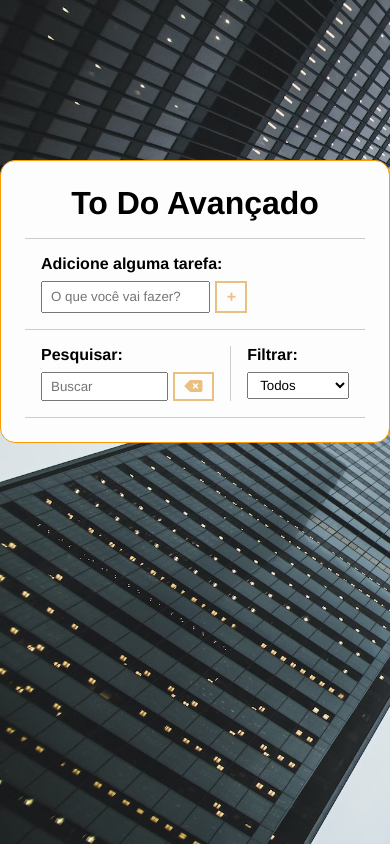
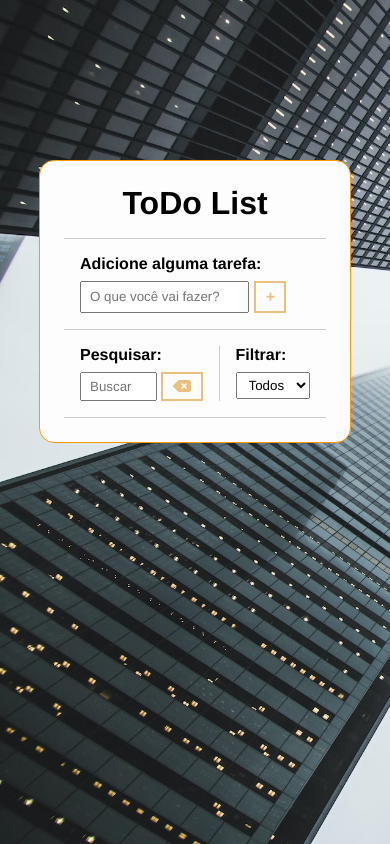
Before and after one commit to baladei/ToDo-Advanced, a plain HTML site: page index.html in a window 390 px wide. Drawn offline with Linux system fonts and the light colour scheme.

Commit message:
finished responsivity

```diff
--- a/index.html
+++ b/index.html
@@ -3,7 +3,7 @@
   <head>
     <meta charset="UTF-8" />
     <meta name="viewport" content="width=device-width, initial-scale=1.0" />
-    <title>To Do Avançado</title>
+    <title>ToDo List</title>
     <link rel="shortcut icon" href="img/icon.png" type="image/x-icon">
     <link rel="stylesheet" href="styles/styles.css" />
     <script src="js/scripts.js" defer></script>
@@ -18,7 +18,7 @@
   <body>
     <div id="todo-container">
       <header>
-        <h1>To Do Avançado</h1>
+        <h1>ToDo List</h1>
       </header>
       <main>
         <form id="todo-form">
--- a/styles/styles.css
+++ b/styles/styles.css
@@ -156,3 +156,9 @@ header {
   font-style: italic;
   text-shadow: 1px 2px 1px #444;
 }
+
+@media (max-width: 480px) {
+  #todo-container {
+    width: 80%;
+  }
+}
```
